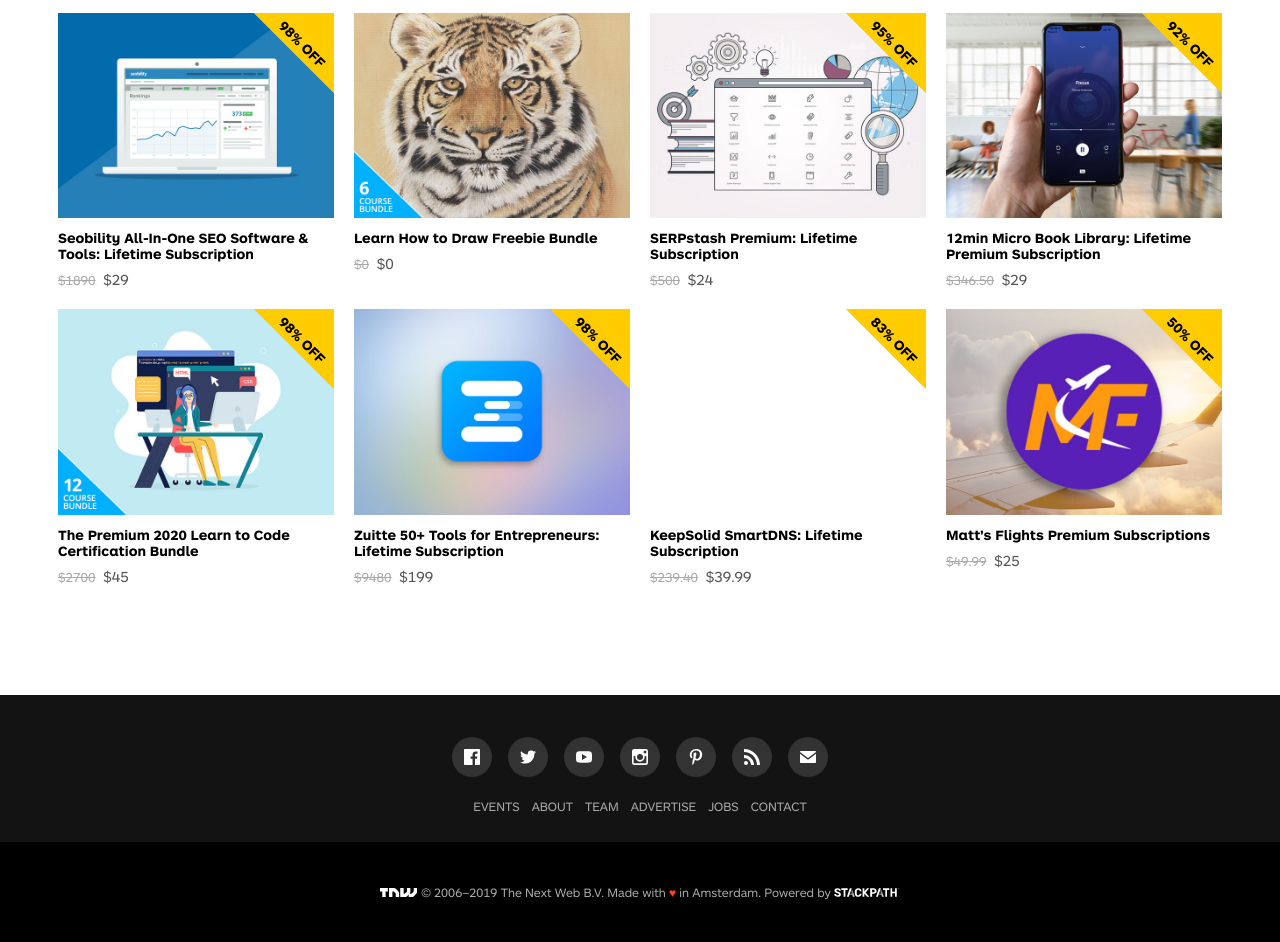
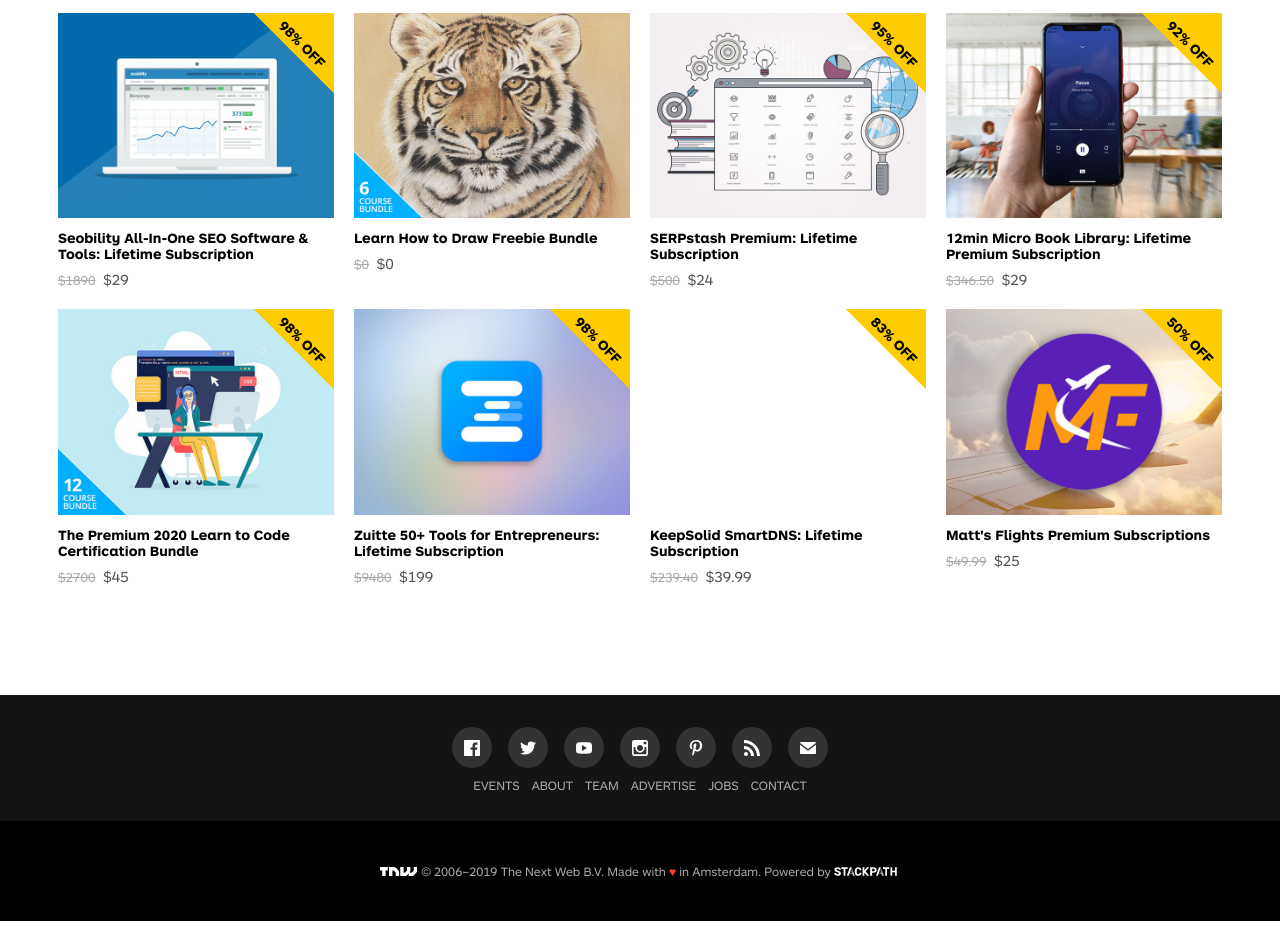
Before and after one commit to s0kil/Building-Responsive-Design, a website: page index.html in a window 1280 px wide. Shown: the part 3808-4750 px from the top of the page. After the commit the page ends 4729 px from the top, so only its background shows below. Drawn offline with nearby package versions, Linux system fonts and the light colour scheme; files whose address does not match are found by name.

Commit message:
adjusted minor styling details

```diff
--- a/index.html
+++ b/index.html
@@ -934,13 +934,13 @@
       <ul>
         <li>
           <a href="#">
-            <i><span>
+            <i>
                 <svg xmlns="http://www.w3.org/2000/svg" width="16" height="16" viewBox="-7.5 992.5 16 16"
                   id="facebook--light" x="272" y="272">
                   <path fill="#FFF"
                     d="M8.5 993.5v14c0 .547-.453 1-1 1h-4v-6.219h2l.336-2.305H3.5v-1.812c0-.656.336-1.031 1-1.031H6v-2.078s-.672-.109-1.641-.109c-2.195 0-3.305 1.219-3.305 3.039v1.992h-2v2.305h2v6.219H-6.5c-.547 0-1-.453-1-1v-14c0-.547.453-1 1-1h14c.547-.001 1 .452 1 .999z" />
                   </svg>
-              </span>
+
             </i></a>
         </li>
         <li>
--- a/src/main.css
+++ b/src/main.css
@@ -766,12 +766,18 @@
 .footer-social-links ul li a {
   background: #333;
   border-radius: 50%;
-  display: block;
+/*   display: block; */
   height: 40px;
   padding: 12px;
   text-align: center;
   width: 40px;
 }
+
+.footer-social-links ul li a i svg{
+  position: relative;
+  top: 3px;
+}
+
 
 .footer-page-links {
   padding-bottom: 28px;
```
